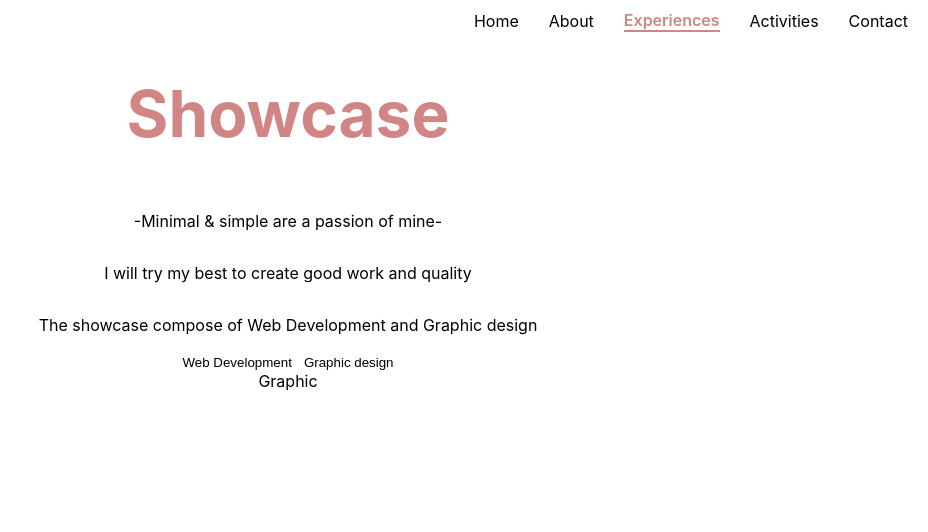
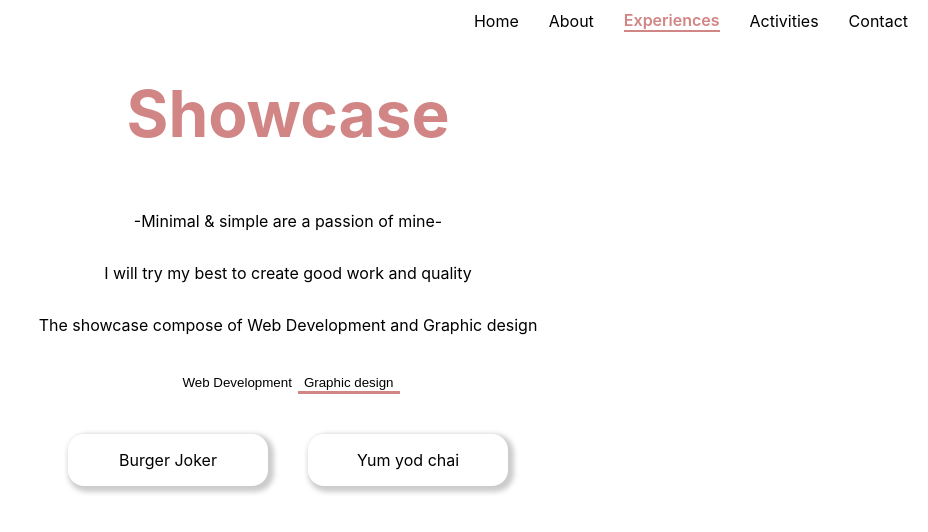
Before and after one commit to wiree65/Wiree-Porfolio, a Next.js app: page /experiences in a window 1280 px wide. Both pictures are taken after a click on the button "Graphic design". Shown: the top 532 px of the page, without its empty margins (352-1280 px from the left). Built offline with nearby package versions, Linux system fonts and the light colour scheme.

Commit message:
[ADD] work

```diff
--- a/component/graphic.js
+++ b/component/graphic.js
@@ -1,10 +1,49 @@
 import { Fragment, useState, useEffect } from "react";
 const Graphic = (props) => {
+  const skills = [
+    {
+      icons: [{ title: "Burger Joker" }, { title: "Yum yod chai" }],
+    },
+  ];
   return (
     <Fragment>
-      <div className="container">Graphic</div>
+      <div className="container">
+        <div>
+          {skills.map((i, index) => (
+            <div key={index}>
+              <div className="row">
+                {i.icons.map((s, i) => (
+                  <div className="row">
+                    <div className="card">
+                      <div className="column" key={i}>
+                        <p className="font">{s.title}</p>
+                      </div>
+                    </div>
+                  </div>
+                ))}
+              </div>
+            </div>
+          ))}
+        </div>
+      </div>
 
       <style jsx>{`
+        .row {
+          display: flex;
+          flex-direction: row;
+        }
+        .card {
+          display: flex;
+          justify-content: center;
+          background: white;
+          transition: 0.3s;
+          width: 200px;
+          margin:20px;
+          border-radius: 2vh;
+          border: none;
+          box-shadow: 3px 3px 5px 3px #ccc;
+          flex-direction: column;
+        }
         .container {
           height: 90vh;
           width: 100vw;
--- a/component/web.js
+++ b/component/web.js
@@ -1,10 +1,49 @@
 import { Fragment, useState, useEffect } from "react";
 const Web = (props) => {
+  const skills = [
+    {
+      icons: [{ title: "EDUROOM" }, { title: "CSB" }],
+    },
+  ];
   return (
     <Fragment>
-      <div className="container">web</div>
+      <div className="container">
+        <div>
+          {skills.map((i, index) => (
+            <div key={index}>
+              <div className="row">
+                {i.icons.map((s, i) => (
+                  <div className="row">
+                    <div className="card">
+                      <div className="column" key={i}>
+                        <p className="font">{s.title}</p>
+                      </div>
+                    </div>
+                  </div>
+                ))}
+              </div>
+            </div>
+          ))}
+        </div>
+      </div>
 
       <style jsx>{`
+        .row {
+          display: flex;
+          flex-direction: row;
+        }
+        .card {
+          display: flex;
+          justify-content: center;
+          background: white;
+          transition: 0.3s;
+          width: 200px;
+          margin:20px;
+          border-radius: 2vh;
+          border: none;
+          box-shadow: 3px 3px 5px 3px #ccc;
+          flex-direction: column;
+        }
         .container {
           height: 90vh;
           width: 100vw;
--- a/pages/experiences.js
+++ b/pages/experiences.js
@@ -5,7 +5,7 @@ import Graphic from "../component/graphic";
 import Layout from "../component/Layout";
 
 const General = (props) => {
-  const [current, setCurrent] = useState(2);
+  const [current, setCurrent] = useState(1);
   const renderPage = () => {
     switch (current) {
       case 1:
@@ -30,9 +30,10 @@ const General = (props) => {
             {items.map((item) => {
               return (
                 <div
-                  // className={`item ${item.page === page ? "active" : ""}`}
+                  className={`item ${item.page === current ? "active" : ""}`}
                   key={item.label}
                 >
+                  <br/>
                   <button
                     onClick={() => {
                       setCurrent(item.page)
@@ -44,10 +45,16 @@ const General = (props) => {
               );
             })}
           </div>
+          <br/>
           <div className="card">{renderPage()}</div>
         </div>
       </Layout>
       <style jsx>{`
+       .active {
+        font-weight: 600;
+        color: #d18585;
+        border-bottom: 3px solid #d18585;
+      }
         button {
           border: none;
           background-color: white;
@@ -68,7 +75,6 @@ const General = (props) => {
         .container {
           height: 90vh;
           text-align: center;
-
           width: 100vw;
           display: flex;
           justify-content: flex-start;
```
